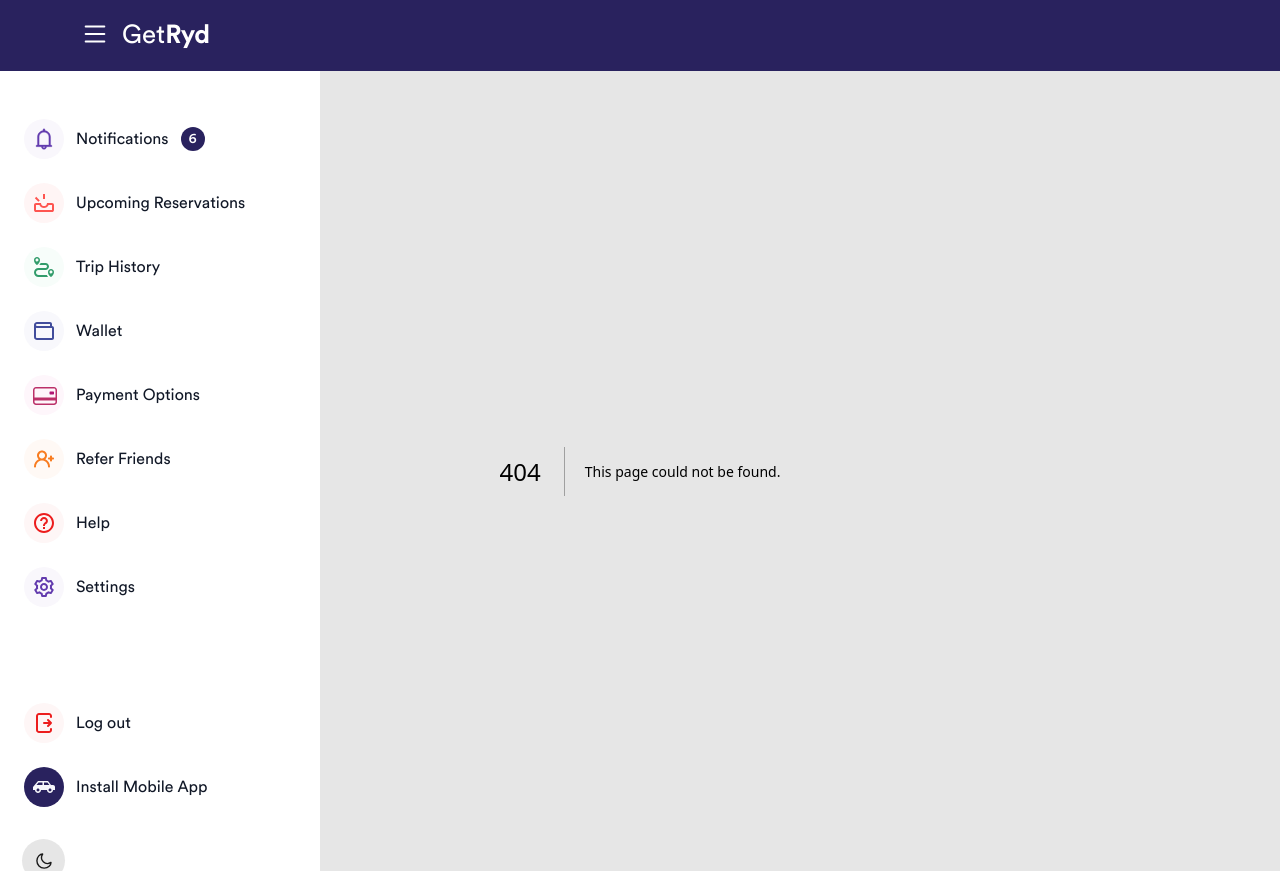
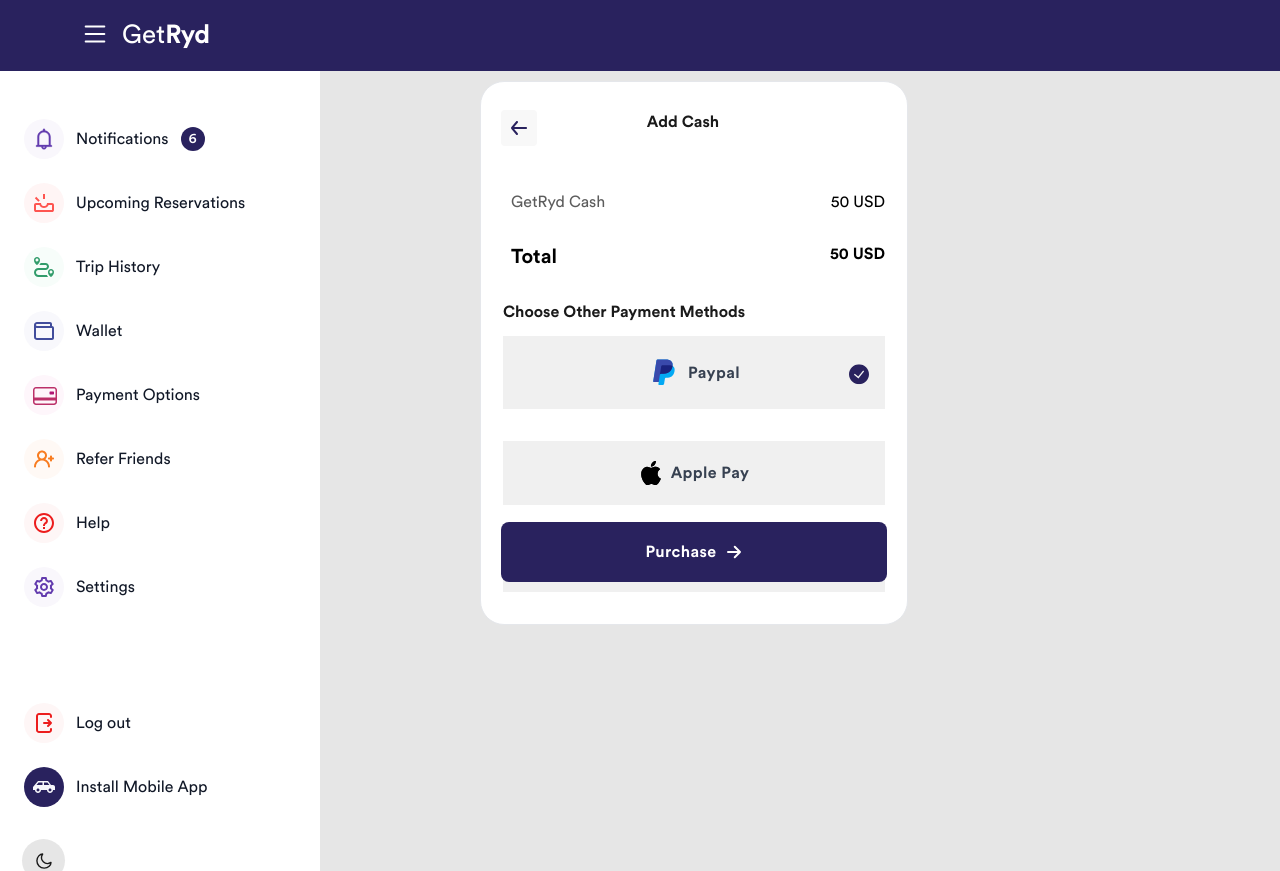
Before and after one commit to shohan-ch/ride-sharing-platform, a Next.js app: page /wallet/purchase in a window 1280 px wide. Before the commit this address had no page. Built offline with nearby package versions, Linux system fonts and the light colour scheme.

Commit message:
Page:created Wallet purchase component

```diff
--- /dev/null
+++ b/src/components/Wallet/Purchase/PurchaseView.jsx
@@ -0,0 +1,85 @@
+import Button from "@/components/Utils/Button/Button";
+import IconSvg from "@/icons/IconSvg";
+import Link from "next/link";
+import Router from "next/router";
+const PurchaseView = () => {
+  return (
+    <>
+      <section className="sec items-center justify-center md:block md:h-full md:w-full lg:flex lg:justify-start lg:pl-[480px] lg:pt-[10px] 2xs:block 2xs:h-full 2xs:w-full">
+        <div className="wrapper relative border bg-white px-4 pt-5 dark:bg-dark-bg sm:pb-8 sm:dark:border-0 lg:w-[428px] lg:rounded-3xl lg:dark:border 2xl:min-h-[85vh] 3xl:min-h-[88vh] 2xs:w-auto 2xs:pt-2 2xs:pb-10 2xs:dark:border-0">
+          <div className="sm:pt-4 sm:text-left lg:pt-0 2xs:px-0 2xs:pt-0 2xs:text-left">
+            <div className="scroll_div h-full overflow-y-auto overflow-x-hidden py-2 dark:border-[#2C2C35] md:h-full lg:h-[390px] xl:h-[490px] 2xl:h-[390px] 3xl:h-[700px]">
+              <div className="pickup_header mb-10 flex md:pr-[86px] lg:pl-1 lg:pr-[62px]  2xs:mb-3 2xs:pr-4 2xs:pl-1">
+                <Link href={`/wallet/company_details`}>
+                  <img src="/assets/icons/back.svg" alt="svg_icon" />
+                </Link>
+                <h2 className="mx-auto font-extrabold text-black dark:text-gray-2 2xl:text-22 3xl:text-[24px] 2xs:text-[18px]">
+                  Add Cash
+                </h2>
+              </div>
+
+              <div className="mx-auto px-[6px] py-1 pb-10 dark:text-white 2xs:px-1">
+                <div className="item mb-7 flex justify-between">
+                  <p>
+                    <span className="ml-2 inline-block text-gray-light dark:text-[#CACACA] md:text-[20px] lg:text-[16px] 2xs:text-[14px]">
+                      GetRyd Cash
+                    </span>
+                  </p>
+                  <p className=" md:text-[20px] lg:text-[16px] 2xs:text-[14px]">
+                    50 USD
+                  </p>
+                </div>
+                <div className="item mb-7 flex justify-between">
+                  <p>
+                    <span className="ml-2 inline-block font-semibold dark:text-[#CACACA] md:text-[20px] lg:text-[20px] 2xs:text-[14px]">
+                      Total
+                    </span>
+                  </p>
+                  <p className="font-semibold md:text-[20px] lg:text-[16px] 2xs:text-[14px]">
+                    50 USD
+                  </p>
+                </div>
+
+                <h1 className="2xs:text-18  font-extrabold text-black dark:text-gray-2 2xl:text-[20px] 2xs:mb-2">
+                  Choose Other Payment Methods
+                </h1>
+
+                <div className="relative">
+                  <Button
+                    color={"gray"}
+                    iconPosition="left"
+                    iconName="paypal"
+                    className="mb-5"
+                  >
+                    Paypal
+                  </Button>
+                  <div className="absolute top-10 right-4">
+                    <IconSvg name={"checkMark"} />
+                  </div>
+                </div>
+                <Button color={"gray"} iconPosition="left" iconName="apple">
+                  Apple Pay
+                </Button>
+                <Button color={"gray"} iconPosition="left" iconName="google">
+                  Google Pay
+                </Button>
+              </div>
+            </div>
+            <div className="absolute left-0 right-0 mx-5 md:bottom-0 lg:absolute lg:bottom-[22px] 2xs:fixed 2xs:bottom-[8px] 2xs:left-0 2xs:right-0">
+              <Button
+                color="blue"
+                iconPosition="right"
+                iconName="rightArrow"
+                handler={() => Router.push("/wallet/business_profile")}
+              >
+                Purchase
+              </Button>
+            </div>
+          </div>
+        </div>
+      </section>
+    </>
+  );
+};
+
+export default PurchaseView;
--- /dev/null
+++ b/src/pages/wallet/purchase.js
@@ -0,0 +1,11 @@
+import PurchaseView from "@/components/Wallet/Purchase/PurchaseView";
+
+const WalletPurchasePage = () => {
+  return (
+    <>
+      <PurchaseView />
+    </>
+  );
+};
+
+export default WalletPurchasePage;
```
